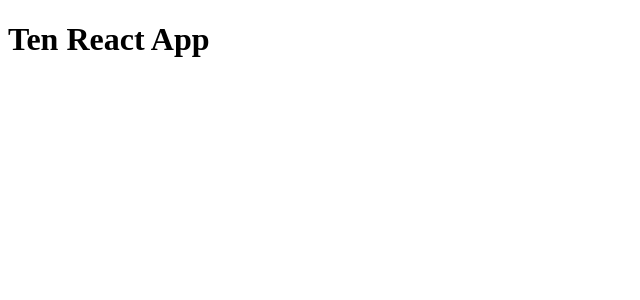
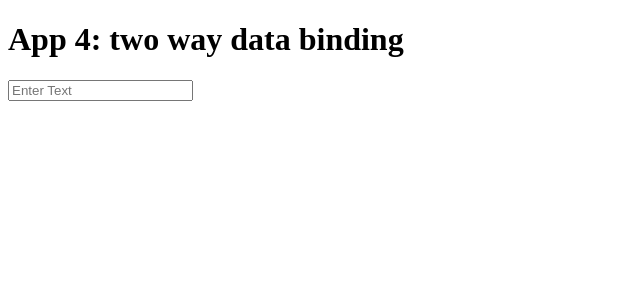
Before and after one commit to Abhaymodi860/TenReactApps, a React (Create React App) app in the folder ten-react-app/: page / in a window 1280 px wide. Shown: the top 300 px of the page, without its empty margins (0-640 px from the left). Built offline with nearby package versions, Linux system fonts and the light colour scheme.

Commit message:
04-two-way-data-binding

```diff
--- a/ten-react-app/src/App.css
+++ b/ten-react-app/src/App.css
@@ -0,0 +1,3 @@
+p {
+  font-size: 24px;
+}
--- a/ten-react-app/src/App.js
+++ b/ten-react-app/src/App.js
@@ -1,9 +1,21 @@
+import { useState } from "react";
 import "./App.css";
 
 function App() {
+  const [value, setValue] = useState("");
   return (
     <div>
-      <h1>Ten React App</h1>
+      <h1>App 4: two way data binding</h1>
+      <div>
+        {/* the set value function in onChange will update the value variable in p on every render */}
+        <input
+          type="text"
+          placeholder="Enter Text"
+          value={value}
+          onChange={(e) => setValue(e.target.value)}
+        />
+      </div>
+      <p>{value}</p>
     </div>
   );
 }
```
